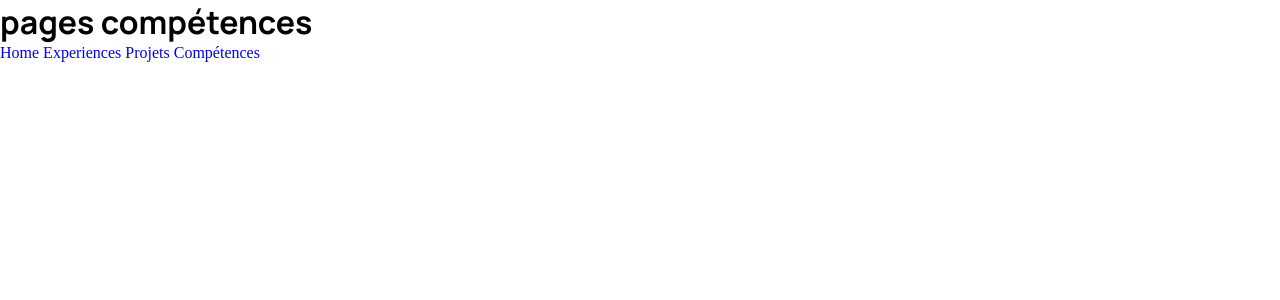
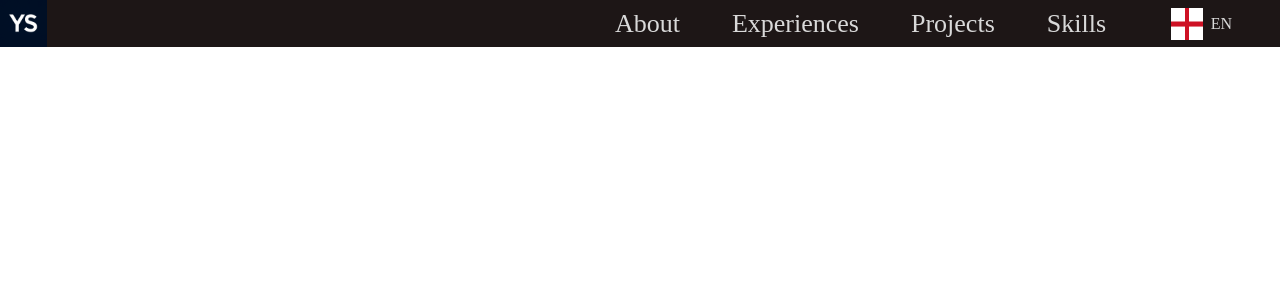
Before and after one commit to SYakup33/Portfolio, a React (Vite) app: page /skills in a window 1280 px wide. Shown: the top 300 px of the page. Built offline with nearby package versions, Linux system fonts and the light colour scheme.

Commit message:
adding navigation on header

```diff
--- /dev/null
+++ b/src/assets/components/header/Header.css
@@ -0,0 +1,23 @@
+nav {
+	display: flex;
+	justify-content: space-between;
+	align-items: center;
+	background-color: var(--header-footer-bg-color);
+}
+
+nav .nav_list {
+	display: flex;
+	justify-content: flex-end;
+	align-items: center;
+}
+
+nav .nav_list li {
+	margin: 0 1em 0 1em;
+	color: var(--header-footer-font-color);
+	list-style: none;
+	font-size: var(--header-nav-size);
+}
+
+nav .nav_list:last-child {
+	margin-right: 3em;
+}
--- a/src/assets/components/header/Header.tsx
+++ b/src/assets/components/header/Header.tsx
@@ -1,7 +1,34 @@
 import LanguageButton from "../language_button/LanguageButton";
+import { useTranslation } from "react-i18next";
+import "./Header.css";
+import logo from "../../images/hud/logo.svg";
+import { Link, useNavigate } from "react-router";
 
 function Header() {
-	return <LanguageButton />;
+	const { t } = useTranslation();
+	return (
+		<>
+			<nav>
+				<img src={logo} alt="logo de Yakup" />
+				<ul className="nav_list">
+					<Link to="/" className="link">
+						<li>{t("navigation.about")}</li>
+					</Link>
+					<Link to="/experiences" className="link">
+						<li>{t("navigation.experiences")}</li>
+					</Link>
+					<Link to="/projects" className="link">
+						<li>{t("navigation.projects")}</li>
+					</Link>
+					<Link to="/skills" className="link">
+						<li>{t("navigation.skills")}</li>
+					</Link>
+
+					<LanguageButton />
+				</ul>
+			</nav>
+		</>
+	);
 }
 
 export default Header;
--- a/src/assets/components/language_button/LanguageButton.css
+++ b/src/assets/components/language_button/LanguageButton.css
@@ -46,3 +46,7 @@
 .lang_menu:hover ul {
 	display: block;
 }
+
+.lang_menu .selected_lang .selected_lang_text {
+	color: var(--header-footer-font-color);
+}
--- a/src/assets/components/language_button/LanguageButton.tsx
+++ b/src/assets/components/language_button/LanguageButton.tsx
@@ -23,7 +23,9 @@ function LanguageButton() {
 					alt={`Flag for ${i18n.language}`}
 					className="selected_flag"
 				/>
-				{i18n.language.toUpperCase()}
+				<span className="selected_lang_text">
+					{i18n.language.toUpperCase()}
+				</span>
 			</div>
 
 			<ul>
--- a/src/pages/experiences/Experiences.tsx
+++ b/src/pages/experiences/Experiences.tsx
@@ -1,13 +1,9 @@
-import { Link, useNavigate } from "react-router";
+import Header from "../../assets/components/header/Header";
 
 function Experiences() {
 	return (
 		<>
-			<h1>page experiences</h1>
-			<Link to="/"> Home </Link>
-			<Link to="/experiences"> Experiences </Link>
-			<Link to="/projects"> Projets </Link>
-			<Link to="/skills"> Compétences </Link>
+			<Header />
 		</>
 	);
 }
--- a/src/pages/home/Home.tsx
+++ b/src/pages/home/Home.tsx
@@ -9,9 +9,6 @@ function Home() {
 	return (
 		<>
 			<Header />
-			<div>
-				<h1>{t("welcome")}</h1>
-			</div>
 		</>
 	);
 }
--- a/src/pages/projects/Projects.tsx
+++ b/src/pages/projects/Projects.tsx
@@ -1,15 +1,7 @@
-import { Link, useNavigate } from "react-router";
+import Header from "../../assets/components/header/Header";
 
 function Projects() {
-	return (
-		<>
-			<h1>page projets</h1>
-			<Link to="/"> Home </Link>
-			<Link to="/experiences"> Experiences </Link>
-			<Link to="/projects"> Projets </Link>
-			<Link to="/skills"> Compétences </Link>
-		</>
-	);
+	return <Header />;
 }
 
 export default Projects;
--- a/src/pages/skills/Skills.tsx
+++ b/src/pages/skills/Skills.tsx
@@ -1,15 +1,7 @@
-import { Link, useNavigate } from "react-router";
+import Header from "../../assets/components/header/Header";
 
 function Skills() {
-	return (
-		<>
-			<h1>pages compétences</h1>
-			<Link to="/"> Home </Link>
-			<Link to="/experiences"> Experiences </Link>
-			<Link to="/projects"> Projets </Link>
-			<Link to="/skills"> Compétences </Link>
-		</>
-	);
+	return <Header />;
 }
 
 export default Skills;
```
Also changed, not shown: src/assets/images/hud/logo.svg (added).
